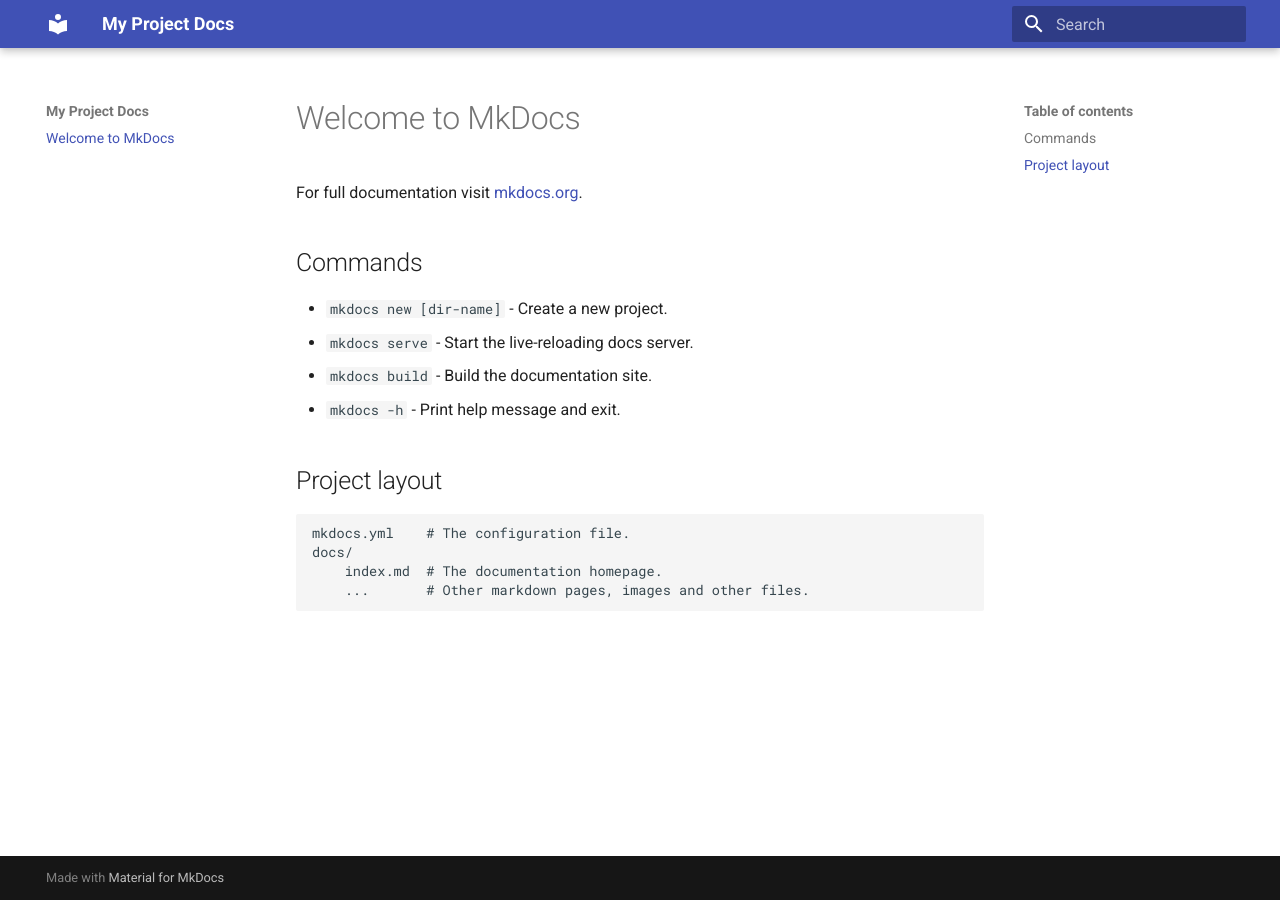
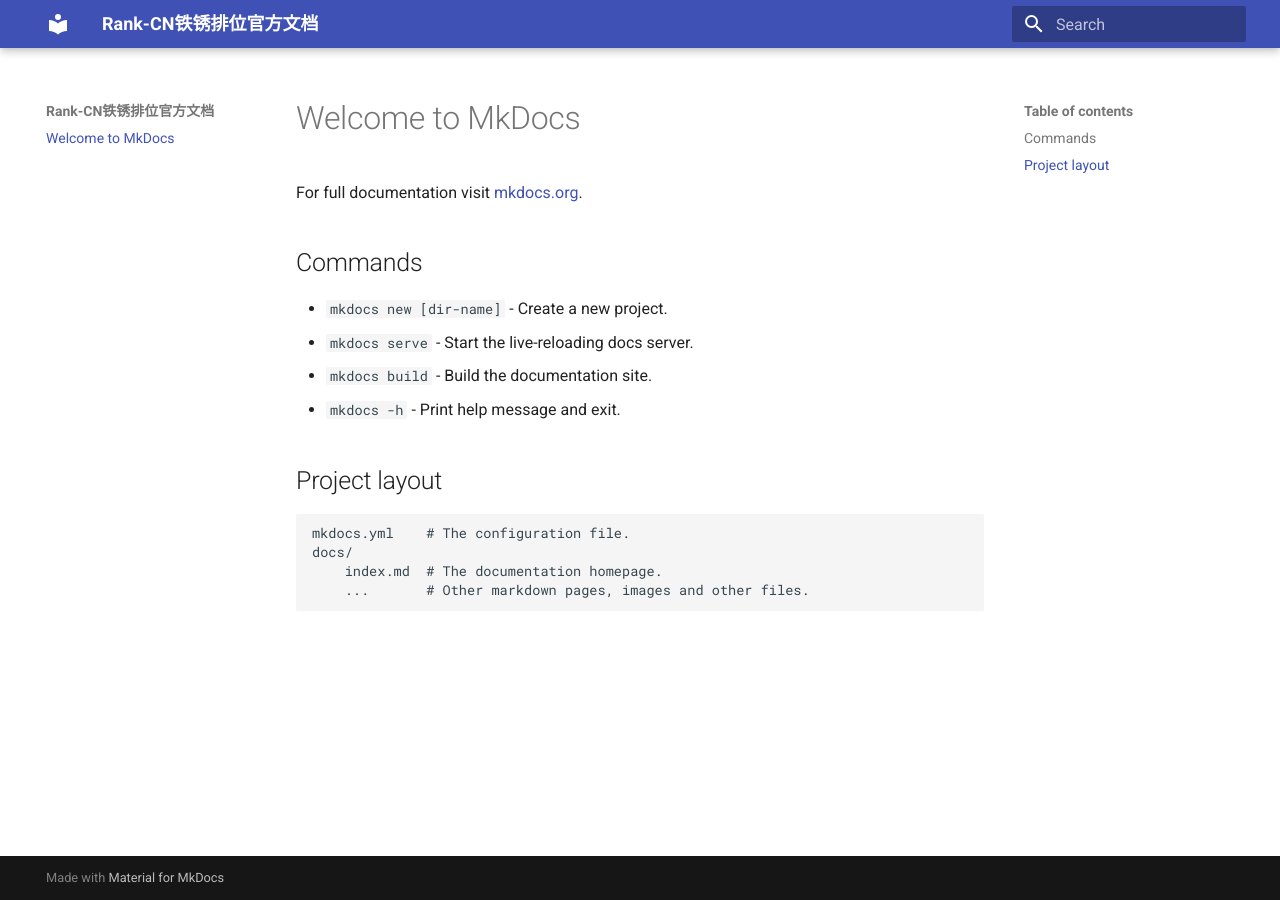
Before and after one commit to Mitpoppy/rw-rank-docs, an MkDocs documentation site: the page built from docs/index.md, in a window 1280 px wide. Built offline with MkDocs 1.6.1 and Material for MkDocs 9.7.7, drawn with Linux system fonts in a browser that asks for light colours.

Commit message:
更新 mkdocs.yml

```diff
--- a/mkdocs.yml
+++ b/mkdocs.yml
@@ -1,3 +1,3 @@
-site_name: My Project Docs
+site_name: Rank-CN铁锈排位官方文档
 theme:
   name: 'material'
```
